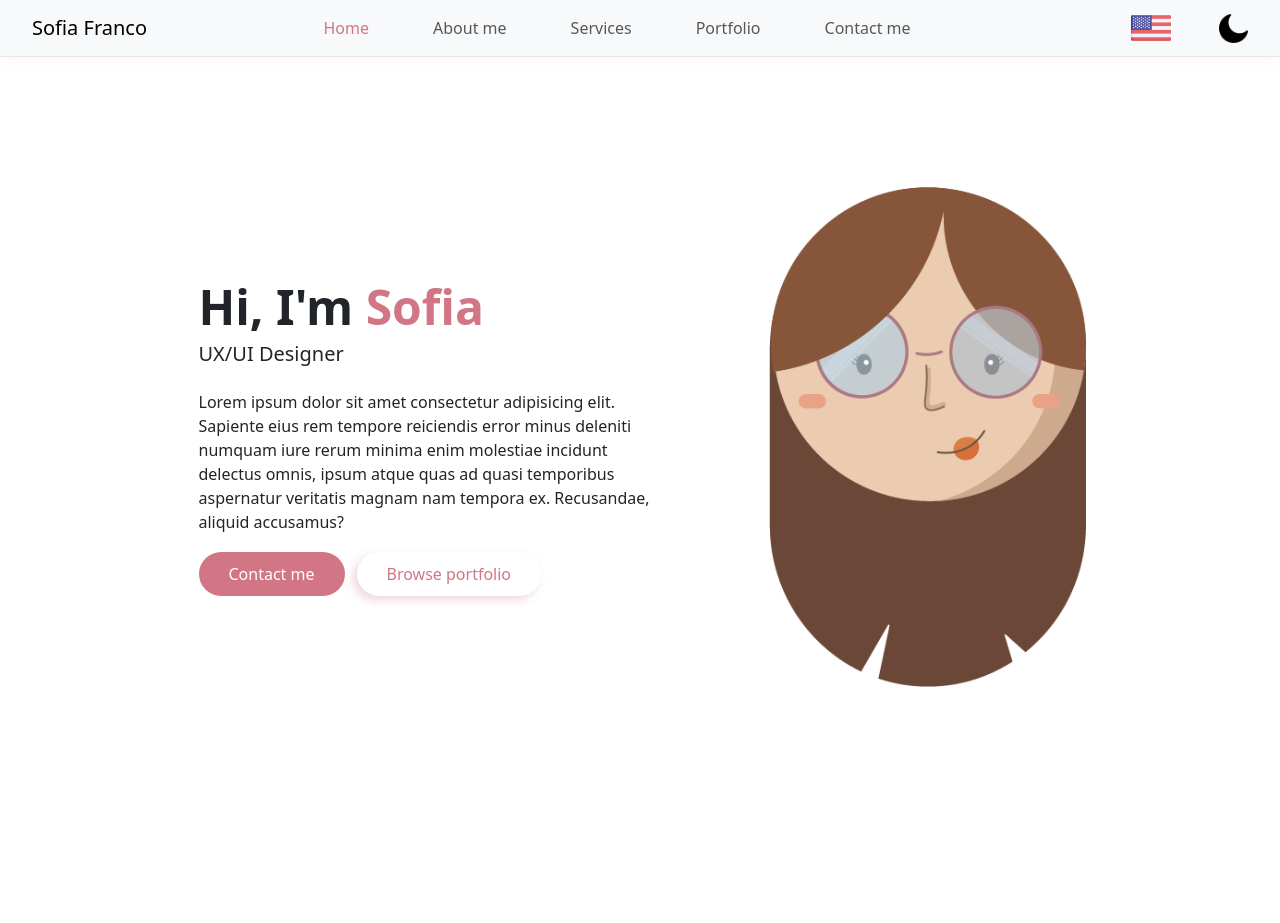
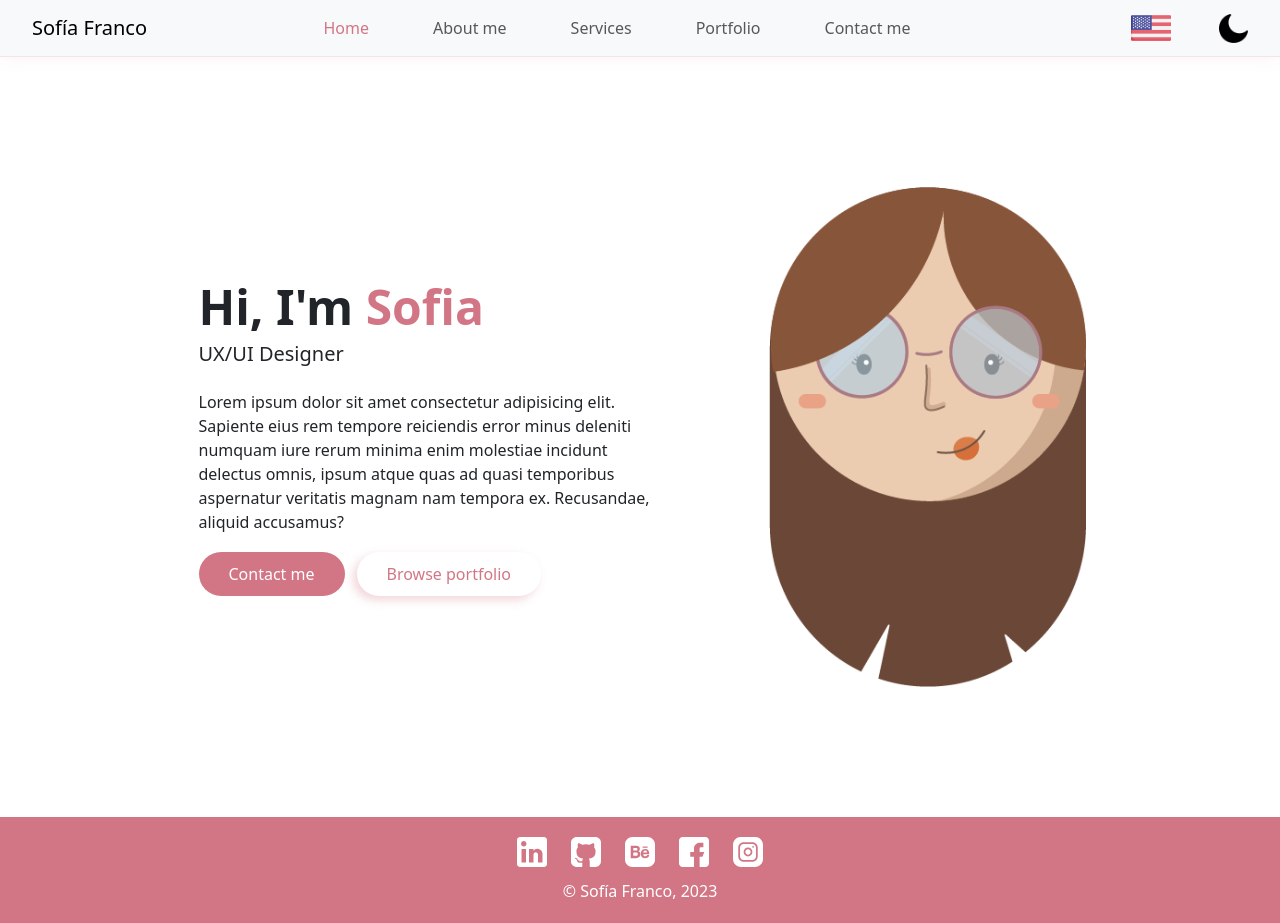
Before and after one commit to SofiaFrancobz/Proyecto-Desarrollo-Web-Portafolio-Personal, a plain HTML site: page index.html in a window 1280 px wide. Before the commit the page ends 800 px from the top, so only its background shows below. Drawn offline with nearby package versions, Linux system fonts and the light colour scheme.

Commit message:
Agregar footer al home page

```diff
--- a/css/index.css
+++ b/css/index.css
@@ -1,3 +1,9 @@
+body {
+    min-height: 100vh;
+    display: flex;
+    flex-direction: column;
+}
+
 .navbar {
     padding-left: 20px;
     padding-right: 20px;
@@ -38,9 +44,10 @@
 }
 
 main {
+    flex: 1;
     display: flex;
-    flex-direction: row;
-    justify-content: center;
+    flex-direction: column;
+    align-items: center;
 }
 
 .introduction {
@@ -48,7 +55,7 @@ main {
     flex-direction: row-reverse;
     align-items: center;
     max-width: 971px;
-    margin-top: 130px;
+    margin: 130px 0;
     padding: 0 40px;
 }
 
@@ -112,6 +119,30 @@ main {
     width: 100%;
 }
 
+footer {
+    display: flex;
+    flex-direction: column;
+    justify-content: center;
+    align-items: center;
+    gap: 12px;
+    padding: 20px 0;
+    background-color: #d27685;
+}
+
+.social-container {
+    display: flex;
+    flex-direction: row;
+    gap: 24px;
+}
+
+.social-container img {
+    width: 30px;
+}
+
+.disclaimer {
+    color: #fff;
+}
+
 @media (max-width: 732px) {
     .introduction {
         flex-direction: column;
@@ -135,5 +166,6 @@ main {
     .logo-container {
         flex: unset;
         width: 35%;
+        margin-bottom: 12px;
     }
 }
--- a/index.html
+++ b/index.html
@@ -18,7 +18,7 @@
         <!-- Navbar -->
         <nav class="navbar navbar-expand-lg bg-body-tertiary">
             <div class="container-fluid">
-                <a class="navbar-brand" href="./index.html">Sofia Franco</a>
+                <a class="navbar-brand" href="./index.html">Sofía Franco</a>
                 <button
                     class="navbar-toggler"
                     type="button"
@@ -88,6 +88,16 @@
                 </div>
             </section>
         </main>
+        <footer>
+            <div class="social-container">
+                <img src="./assets/linkedin-icon.svg" alt="linkedin icon" />
+                <img src="./assets/github-icon.svg" alt="github icon" />
+                <img src="./assets/behance-icon.svg" alt="behance icon" />
+                <img src="./assets/facebook-icon.svg" alt="facebook icon" />
+                <img src="./assets/instagram-icon.svg" alt="instagram icon" />
+            </div>
+            <div class="disclaimer">&copy; Sofía Franco, 2023</div>
+        </footer>
     </body>
 
     <!-- Link de bootstrap -->
```
Also changed, not shown: assets/behance-icon.svg (added), assets/facebook-icon.svg (added), assets/github-icon.svg (added), assets/instagram-icon.svg (added), assets/linkedin-icon.svg (added).
